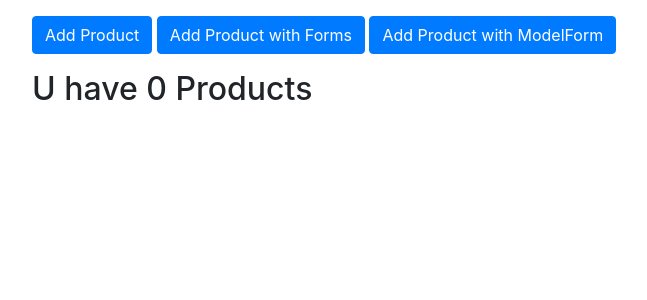
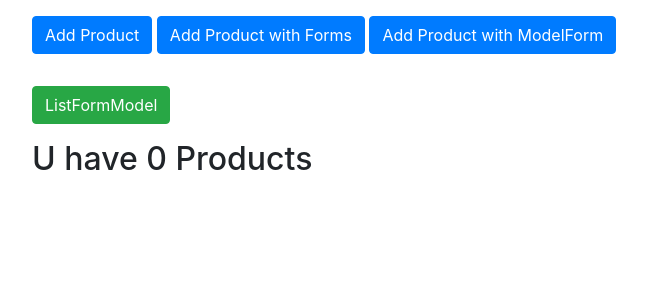
Before and after one commit to mohamed7855/ITI-Django-Labs, a Django app: page /Product/ in a window 1280 px wide. Shown: the part 56-356 px from the top of the page, without its empty margins (53-700 px from the left). Run offline with Django 5.2, Linux system fonts and the light colour scheme; data that the repository does not hold is empty; some libraries are stand-ins or nearby versions.

Commit message:
listing product with ModelForm as GenericView

```diff
--- a/product/templates/product/index.html
+++ b/product/templates/product/index.html
@@ -12,6 +12,10 @@
     <button type="button" class="btn btn-primary my-3">
       Add Product with ModelForm
     </button>
+  </a>
+  <br />
+  <a href="{% url 'product.listFormModel'%}">
+    <button type="button" class="btn btn-success my-3">ListFormModel</button>
   </a>
   {%if products%}
   <table class="table table-striped">
--- a/product/urls.py
+++ b/product/urls.py
@@ -18,4 +18,5 @@ urlpatterns = [
     path('UpdateFormModel/<pk>',views.ProductUpdateGeneric.as_view(),name="product.updateFormModel"),
     path('<pk>',views.ProductDetailsGeneric.as_view(),name="product.detailsFormModel"),
     path('DeleteFormModel/<pk>',views.ProductDeleteGeneric.as_view(),name="product.deleteFormModel"),
+    path('ListFormModel/',views.ProductListGeneric.as_view(),name="product.listFormModel"),
 ]
--- a/product/views.py
+++ b/product/views.py
@@ -4,11 +4,16 @@ from .models import *
 from .forms import *
 from .formsModel import *
 from django.views import View
-from django.views.generic import UpdateView,DetailView,DeleteView
+from django.views.generic import UpdateView,DetailView,DeleteView,ListView,CreateView
 from django.urls import reverse_lazy
 
 def hello(request):
     return  render(request,'index.html')
+class ProductListGeneric(ListView):
+    model = Product
+    template_name = 'product/index.html'
+    context_object_name = 'products'
+    success_url = reverse_lazy('product.listFormModel')
 
 class ProductDeleteGeneric(DeleteView):
     model = Product
```
